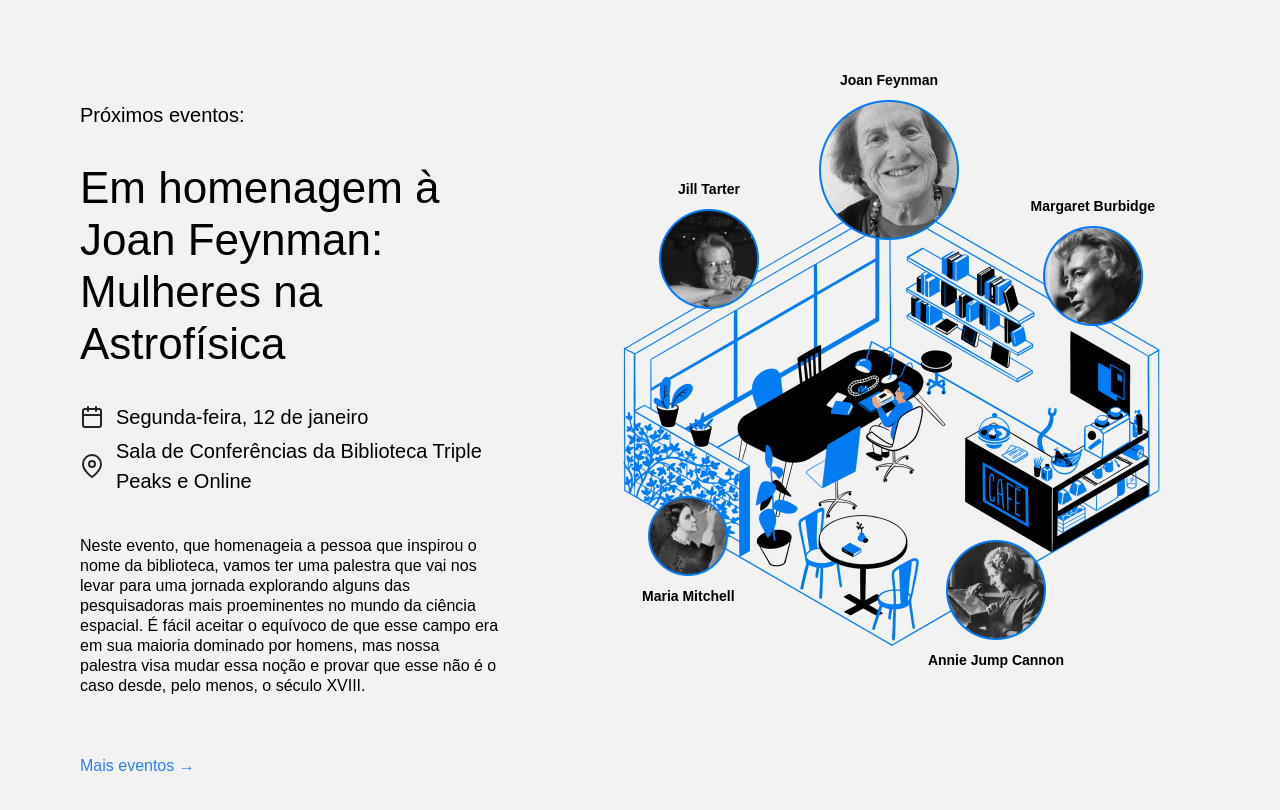
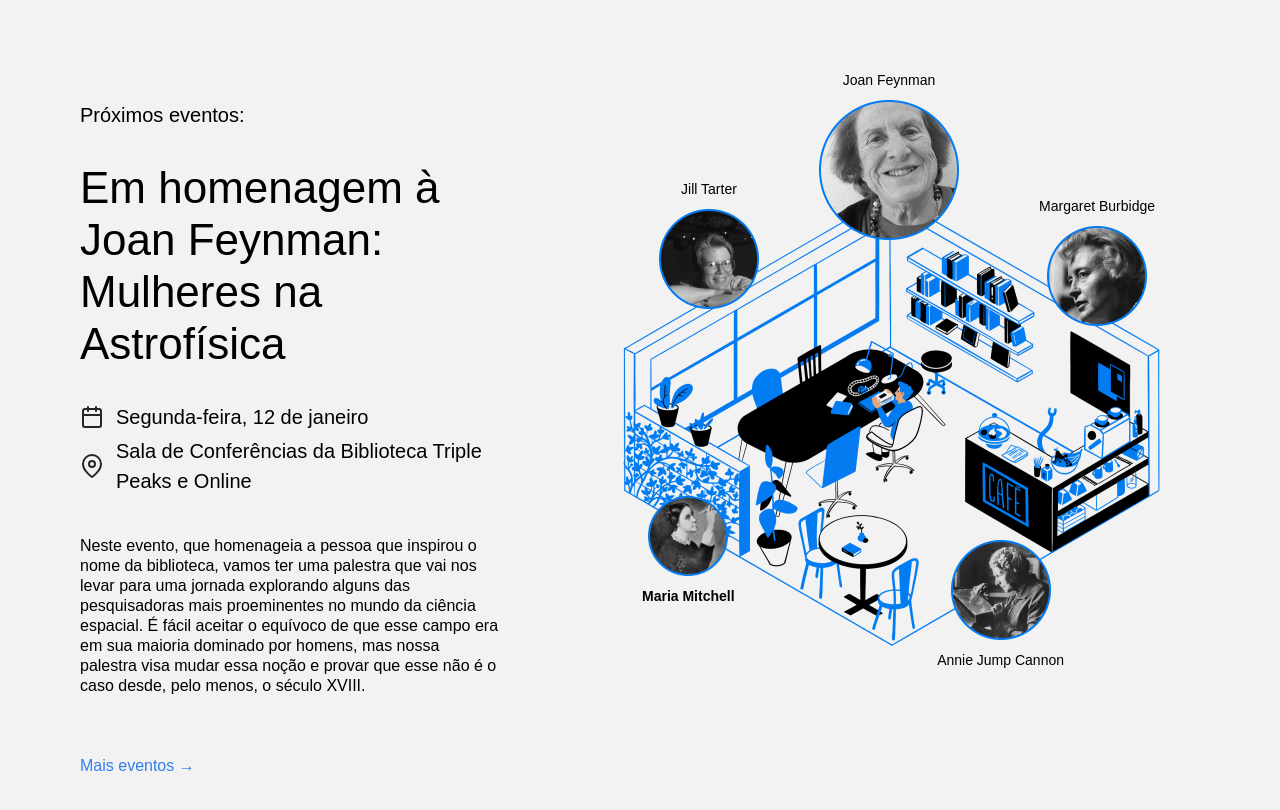
Before and after one commit to natanlichtnow/web_project_library, a plain HTML site: page index.html in a window 1280 px wide. Shown: the part 2094-2904 px from the top of the page. Drawn offline with Linux system fonts and the light colour scheme.

Commit message:
corrections

```diff
--- a/index.html
+++ b/index.html
@@ -25,7 +25,7 @@
               <a class="nav__link" href="#staff">Escolhas da Equipe</a>
             </li>
             <li>
-              <a class="nav__link" href="#event-cover">Eventos</a>
+              <a class="nav__link" href="#events">Eventos</a>
             </li>
             <li>
               <a class="nav__link">Seja um membro</a>
@@ -133,7 +133,7 @@
           </ul>
         </section>
 
-        <section class="events">
+        <section class="events" id="events">
           <div class="events__content">
             <h2 class="events__heading">Próximos eventos:</h2>
             <h3 class="events__title">
@@ -171,14 +171,14 @@
             <a href="#" class="events__more">Mais eventos &rarr;</a>
           </div>
           <!-- Comece a criar a composição aqui -->
-          <div class="events__cover" id="event-cover">
+          <div class="events__cover">
             <img
               src="./images/cafe.png"
               alt="Ilustração 'Café na biblioteca'"
               class="events__image"
             />
             <div class="person person_name_feynman">
-              <h2 class="person__caption">Joan Feynman</h2>
+              <p class="person__caption">Joan Feynman</p>
               <img
                 src="./images/person_feynman.png"
                 alt="Foto de Joan Feynman"
@@ -186,7 +186,7 @@
               />
             </div>
             <div class="person person_name_burbidge">
-              <h2 class="person__caption">Margaret Burbidge</h2>
+              <p class="person__caption">Margaret Burbidge</p>
               <img
                 src="./images/person_burbidge.png"
                 alt="Foto de Margaret Burbidge"
@@ -199,7 +199,7 @@
                 alt="Foto de Annie Jump Cannon"
                 class="person__image person__image_size_m"
               />
-              <h2 class="person__caption">Annie Jump Cannon</h2>
+              <p class="person__caption">Annie Jump Cannon</p>
             </div>
             <div class="person person_name_mitchell">
               <img
@@ -210,7 +210,7 @@
               <h2 class="person__caption">Maria Mitchell</h2>
             </div>
             <div class="person person_name_tarter">
-              <h2 class="person__caption">Jill Tarter</h2>
+              <p class="person__caption">Jill Tarter</p>
               <img
                 src="./images/person_tarter.png"
                 alt="Foto de Annie Jill Tarter"
```
